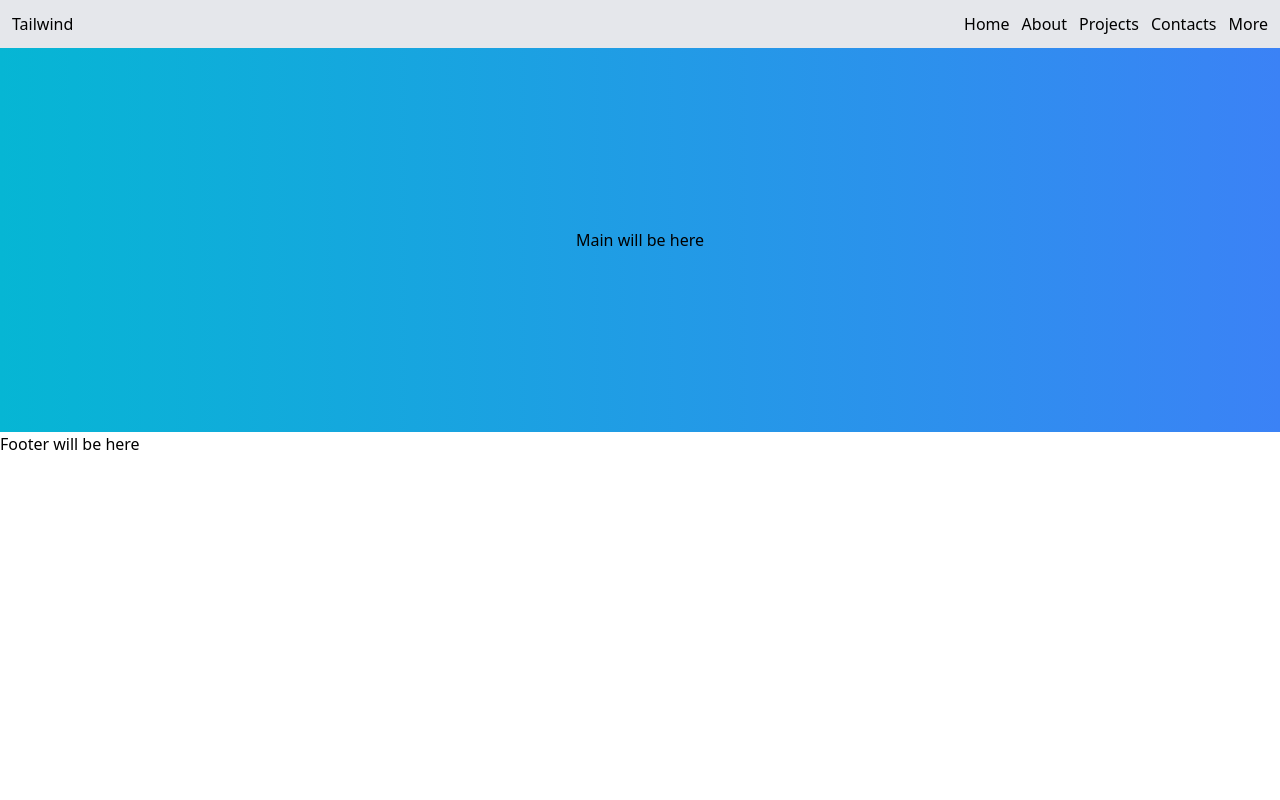
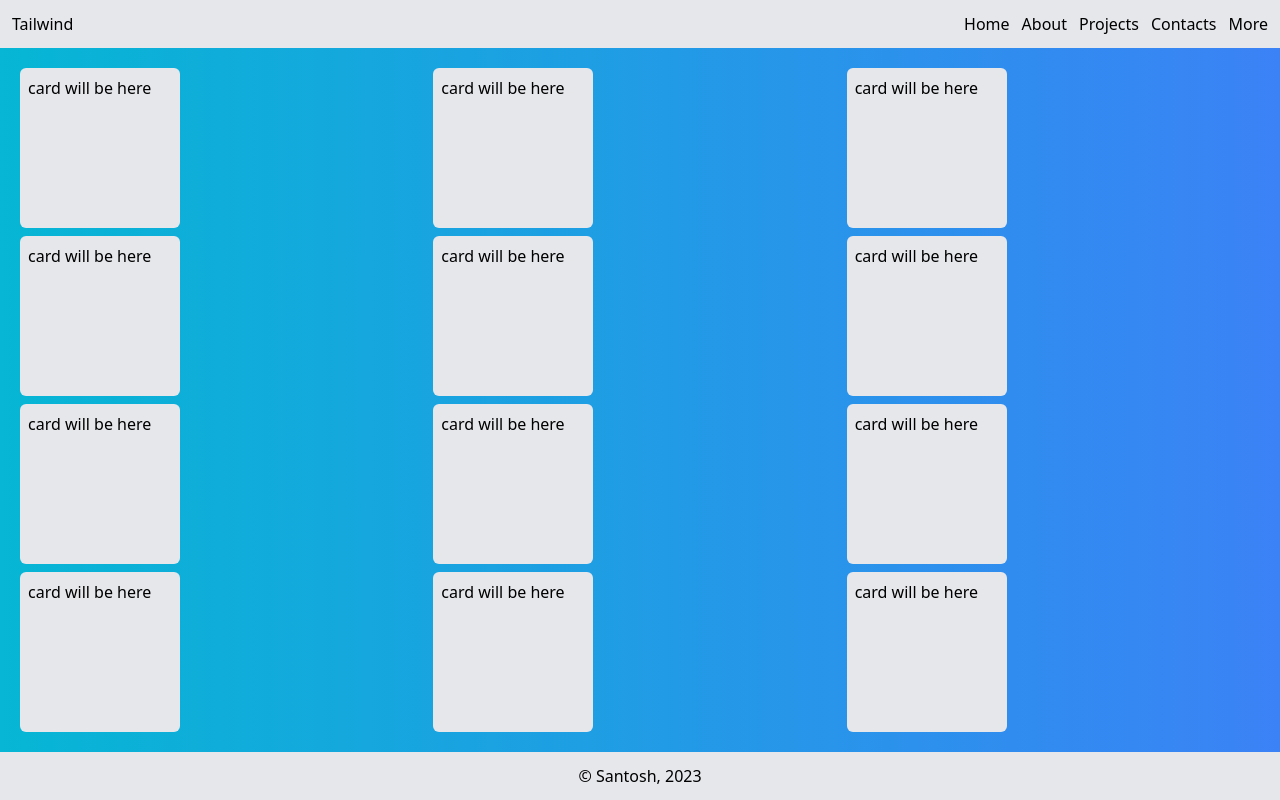
Before and after one commit to SantoshChapagai/ReactandTailwind, a React (Create React App) app: page / in a window 1280 px wide. Built offline with nearby package versions, Linux system fonts and the light colour scheme.

Commit message:
practicing grid with tailwind

```diff
--- /dev/null
+++ b/src/UI/Card.jsx
@@ -0,0 +1,11 @@
+import React from 'react';
+
+const Card = () => {
+  return (
+    <div className='h-40 w-40 p-2 rounded-md bg-gray-200'>
+      card will be here
+    </div>
+  );
+};
+
+export default Card;
--- a/src/components/Footer.jsx
+++ b/src/components/Footer.jsx
@@ -2,8 +2,8 @@ import React from 'react';
 
 const Footer = () => {
   return (
-    <div>
-      Footer will be here
+    <div className=' bottom-0 h-12 w-full bg-gray-200 flex justify-center items-center'>
+      <p className='flex justify-center'>&copy; Santosh, 2023</p>
     </div>
   );
 };
--- a/src/components/Main.jsx
+++ b/src/components/Main.jsx
@@ -1,9 +1,21 @@
 import React from 'react';
+import Card from '../UI/Card'
 
 const Main = () => {
   return (
-    <div className="h-96 p-5 flex justify-center items-center bg-gradient-to-r from-cyan-500 to-blue-500">
-      Main will be here
+    <div className=" p-5 grid  gap-xp gap-y-2 grid-cols-3 bg-gradient-to-r from-cyan-500 to-blue-500">
+      <Card />
+      <Card />
+      <Card />
+      <Card />
+      <Card />
+      <Card />
+      <Card />
+      <Card />
+      <Card />
+      <Card />
+      <Card />
+      <Card />
     </div>
   );
 };
```
